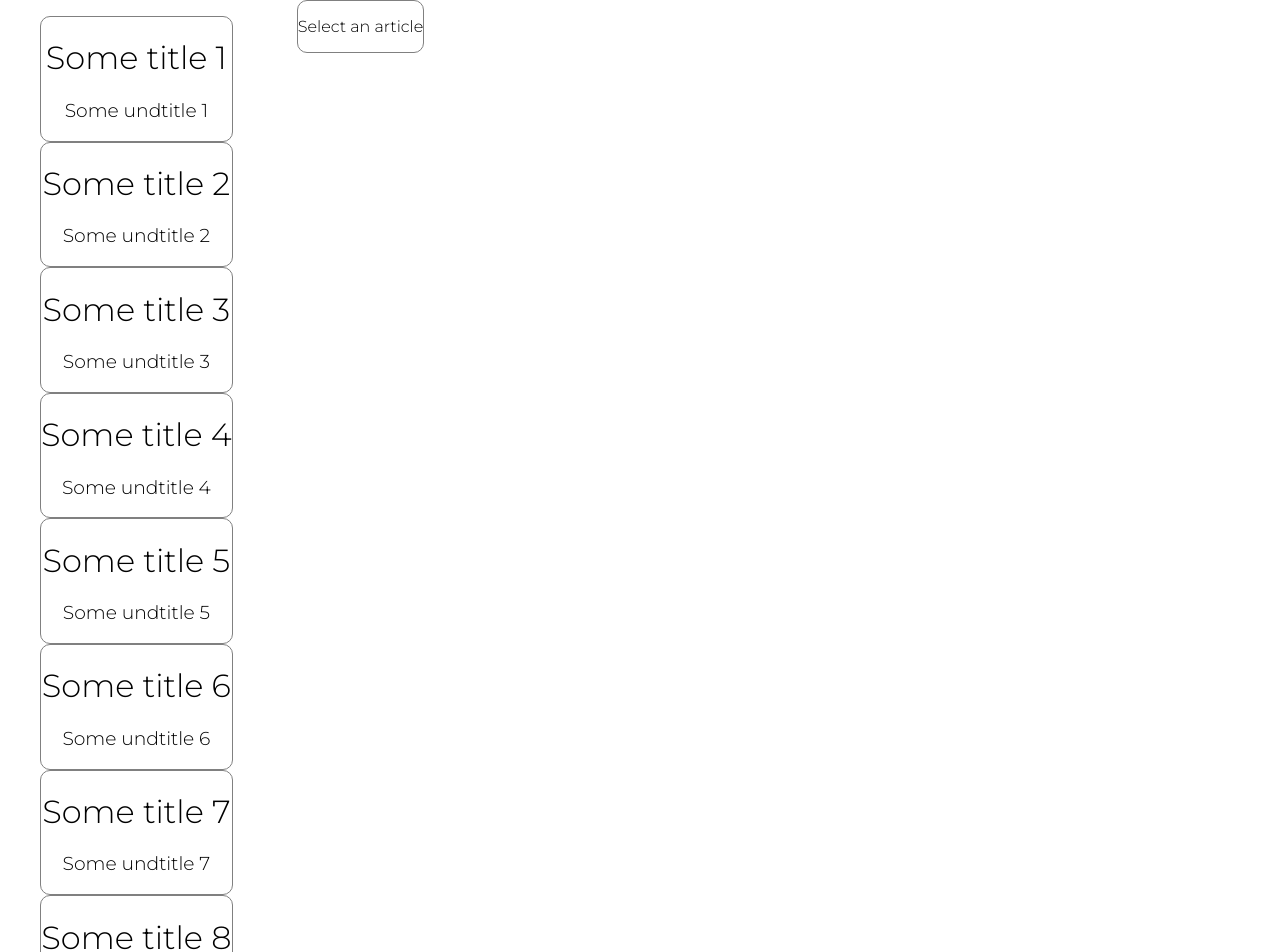
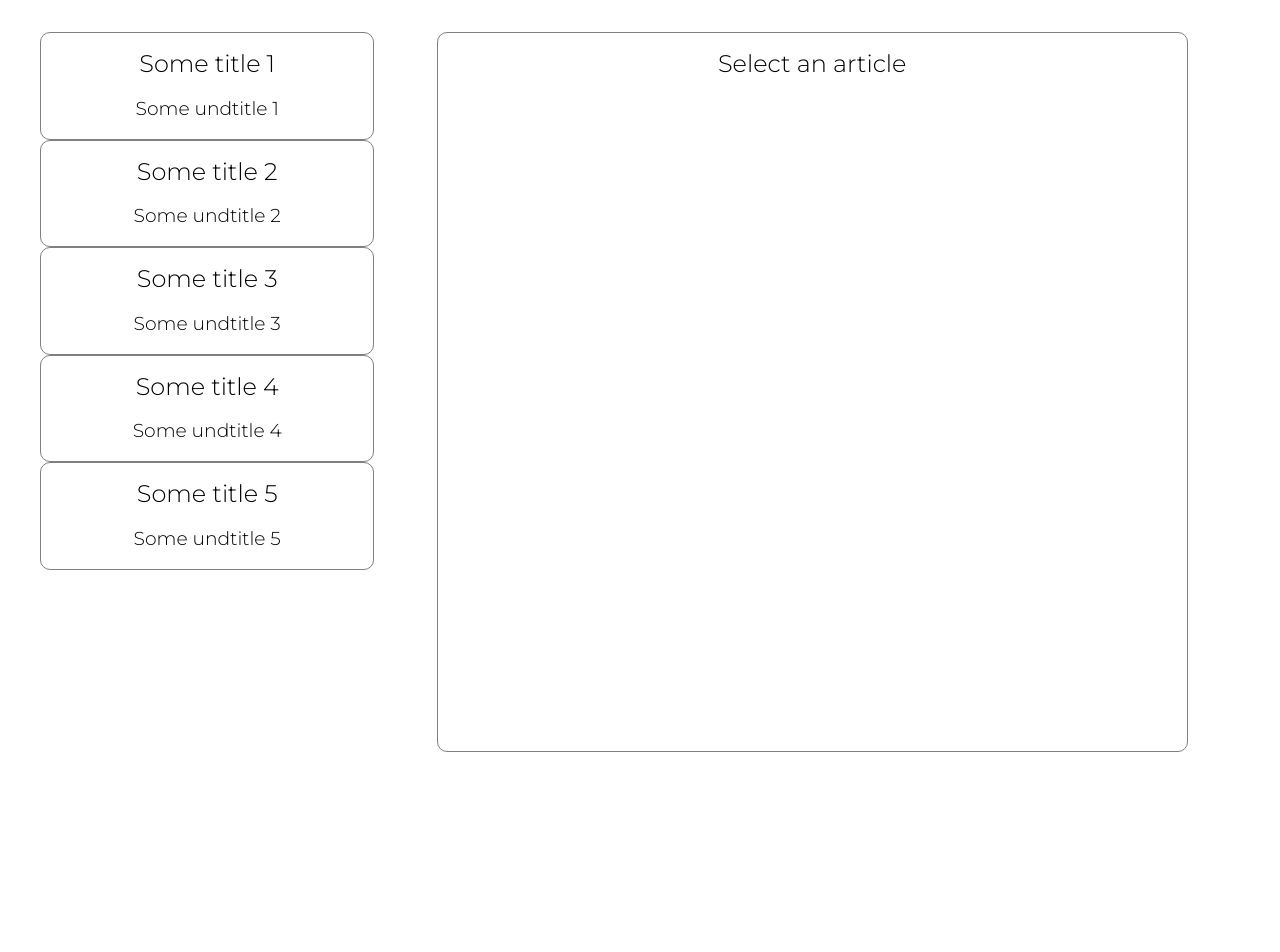
Before and after one commit to victoriarog/article-app, a React (Create React App) app: page / in a window 1280 px wide. Shown: the top 952 px of the page. After the commit the page ends 800 px from the top, so only its background shows below. Built offline with nearby package versions, Linux system fonts and the light colour scheme.

Commit message:
fix: height issues in flexbox

```diff
--- a/public/data/ArticleData.json
+++ b/public/data/ArticleData.json
@@ -28,24 +28,6 @@
         "title":"Some title 5",
         "undertitle":"Some undtitle 5",
         "text":"Some text text text text text"
-    },
-    {
-        "id":"6",
-        "title":"Some title 6",
-        "undertitle":"Some undtitle 6",
-        "text":"Some text text text text text"
-    },
-    {
-        "id":"7",
-        "title":"Some title 7",
-        "undertitle":"Some undtitle 7",
-        "text":"Some text text text text text"
-    },
-    {
-        "id":"8",
-        "title":"Some title 8",
-        "undertitle":"Some undtitle 8",
-        "text":"Some text text text text text"
     }
 
 ]
--- a/src/App.css
+++ b/src/App.css
@@ -2,43 +2,59 @@
 
 .App {
   text-align: center;
-  width: 100%;
+  height: 100vh;
 }
 
 .flex-container {
-  width: 100%;
+
+  padding: 2em 2em 2em 0;
+  height: calc(100% - 10%);
+
   display: flex;
   flex-direction: row;
-  flex-wrap: nowrap;
   justify-content: flex-start;
   align-items: stretch;
-  align-content: normal;
   column-gap: 5%;
 }
 
-.flex-item:nth-child(1) .flex-item:nth-child(2) {
+.flex-item1, .flex-item2 {
   display: block;
+
   flex-grow: 0;
-  flex-shrink: 1;
-  flex-basis: auto;
-  align-self: auto;
-  order: 0;
+  flex-shrink: 0;
 }
+
+.flex-item1 {
+  flex-basis: 30%;
+}
+
+.flex-item2 {
+  flex-basis: 60%;
+
+  border: 1px solid grey;
+  border-radius: 10px;
+}
+
 
 h1, h3, p {
   font-family: "Montserrat", sans-serif;
   font-weight: 300;
 }
 
-.articleBox, .textBox, .emptyTextBox {
+h1 {
+  font-size: 1.5em;
+}
+
+.articleBox {
   border: 1px solid grey;
   border-radius: 10px;
 }
 
-.emptytextBox {
-  height: 100%;
-}
 
 li {
   list-style: none;
 }
+
+ul {
+  margin: 0;
+}
--- a/src/components/ArticleList.js
+++ b/src/components/ArticleList.js
@@ -1,6 +1,6 @@
 function ArticleList({articles, onArticleClick}) {
     return (
-      <div className='flex-item'>
+      <div className='flex-item1'>
         <ul>
           {articles.map((article, index) => (
             <li key = {article.id} onClick={() => onArticleClick(article)}>
--- a/src/components/ArticleText.js
+++ b/src/components/ArticleText.js
@@ -1,14 +1,14 @@
 function ArticleText({article}) {
     return (
-      <div className='flex-item'>
+      <div className='flex-item2'>
         {article ? (
           <div className="textBox">
-            <h3>{article.title}</h3>
+            <h1>{article.title}</h1>
             <p>{article.text}</p>
           </div>
         ) : (
-            <div className="emptyTextBox">
-                <p>Select an article</p>
+            <div className="textBox">
+                <h1>Select an article</h1>
             </div>
         )
         }
```
Also changed, not shown: src/App.js (+0 -8 lines).
